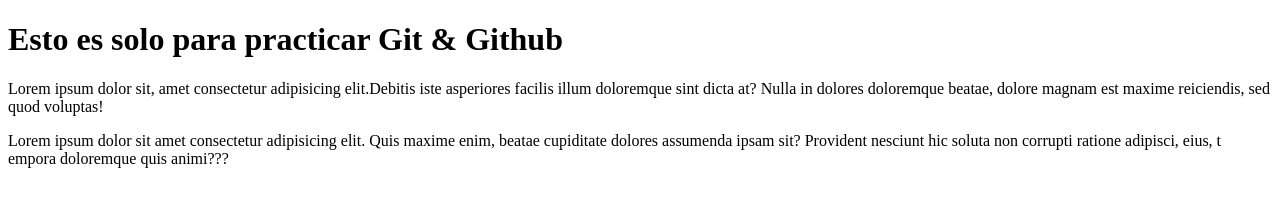
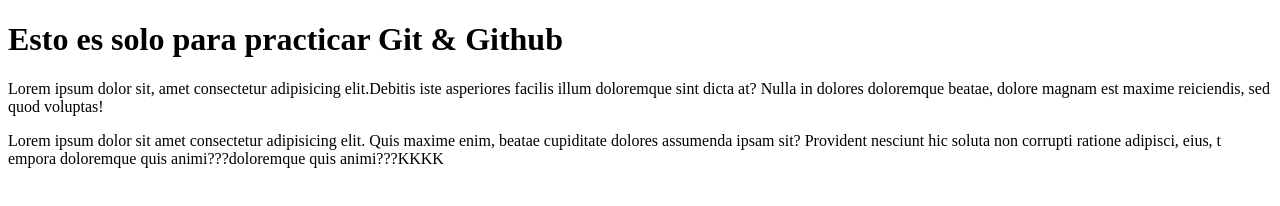
Before and after one commit to samuelsalami100/Test1, a plain HTML site: page index.html in a window 1280 px wide. Drawn offline with Linux system fonts and the light colour scheme.

Commit message:
Update2 index.html

```diff
--- a/index.html
+++ b/index.html
@@ -16,7 +16,7 @@
             Lorem ipsum dolor sit amet consectetur adipisicing elit.
             Quis maxime enim, beatae cupiditate dolores assumenda ipsam sit?
             Provident nesciunt hic soluta non corrupti ratione adipisci, eius, t
-            empora doloremque quis animi???
+            empora doloremque quis animi???doloremque quis animi???KKKK
         </p>
     </p>
 </body>
```
